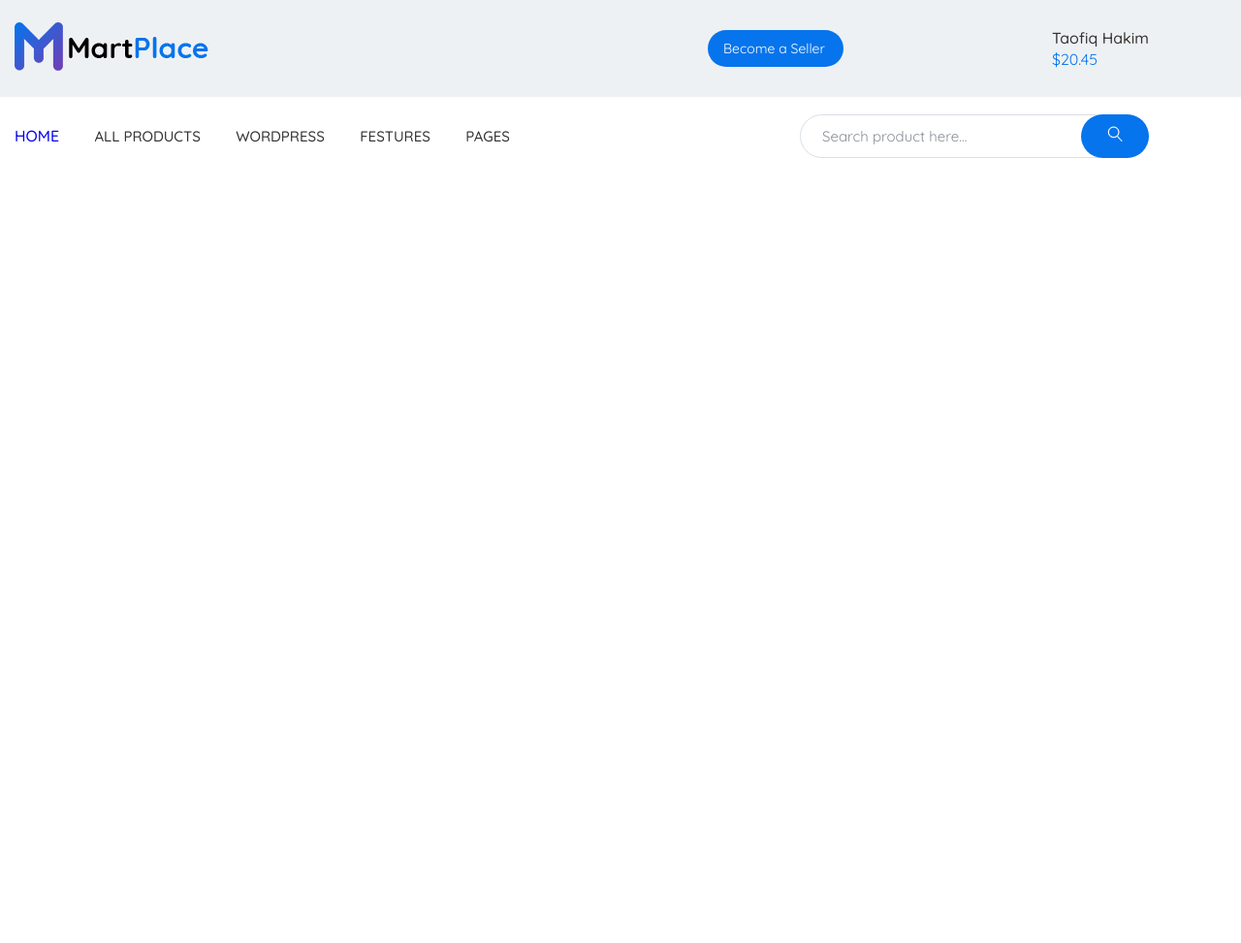
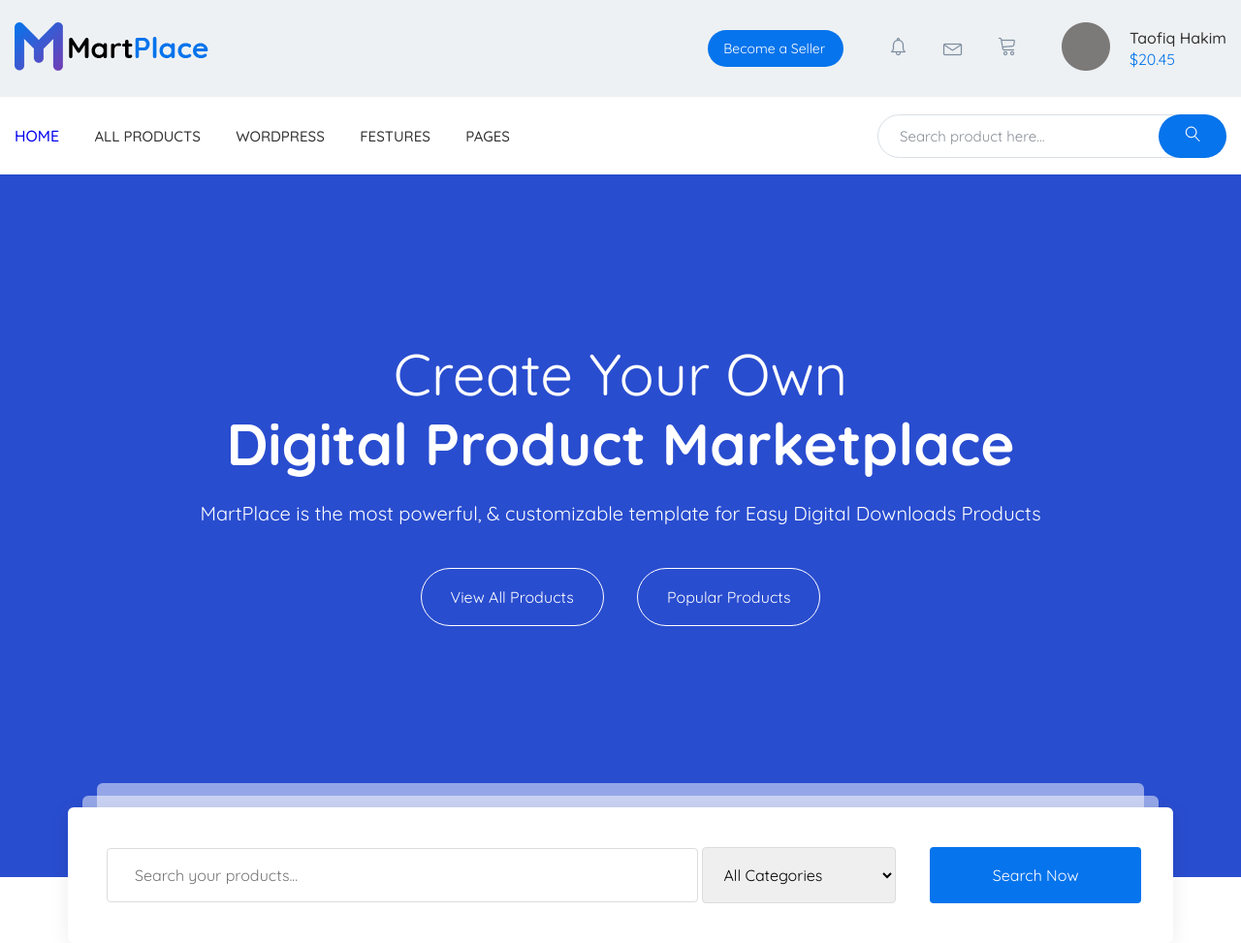
Before and after one commit to BogdanPesov/martplace, a website: page app/index.html in a window 1280 px wide. Shown: the whole page at 97% size. Before the commit the page ends 800 px from the top, so only its background shows below. Drawn offline with nearby package versions, Linux system fonts and the light colour scheme; files that its build step writes are made by us from their sources.

Commit message:
updated header

```diff
--- a/app/index.html
+++ b/app/index.html
@@ -11,17 +11,24 @@
 </head>
 
 <body>
-
+    <!-- header -->
     <header class="header">
         <div class="header__top">
             <div class="container">
                 <div class="header__top-inner">
                     <div class="header__logo">
-                        <a href="#"><img src="images/logo.png" alt=""></a>
+                        <a href="#"><img src="images/header/logo.png" alt=""></a>
                     </div>
-
                     <div class="header__content-link">
                         <a href="#">Become a Seller</a>
+                    </div>
+                    <div class="header__content-nots">
+                        <a href="#"><img src="images/header/alarm.png" alt=""></a>
+                        <a href="#"><img src="images/header/envelope.png" alt=""></a>
+                        <a href="#"><img src="images/header/cart.png" alt=""></a>
+                    </div>
+                    <div class="header__content-avatar">
+                        <a href="#"><img src="images/header/avatar.png" alt=""></a>
                     </div>
                     <div class="header__content-user">
                         Taofiq Hakim
@@ -74,7 +81,38 @@
             </div>
         </div>
     </header>
+    <!-- product -->
+    <section class="product">
+        <div class="container">
+            <div class="product__inner">
+                <div class="product__inner-title">
+                    Create Your Own
+                    <span>Digital Product Marketplace</span>
+                </div>
+                <div class="product__inner-text">
+                    MartPlace is the most powerful, & customizable template for Easy Digital Downloads Products
+                </div>
+                <div class="product__inner-link">
+                    <a href="#">View All Products</a>
+                    <a href="#">Popular Products</a>
+                </div>
+                <div class="product__inner-rectang1"></div>
+                <div class="product__inner-rectang2"></div>
+                <div class="product__inner-search">
+                    <form>
+                        <input type="text" placeholder="Search your products..." required>
+                        <select>
+                            <option value="all">All Categories</option>
+                            <option value="1">Categorie one</option>
+                            <option value="2">Categorie two</option>
+                        </select>
+                        <button type="submit">Search Now</button>
+                    </form>
 
+                </div>
+            </div>
+        </div>
+    </section>
 
     <script src="https://ajax.googleapis.com/ajax/libs/jquery/3.4.1/jquery.min.js"></script>
     <script src="js/libs.min.js"></script>
--- a/app/scss/_global.scss
+++ b/app/scss/_global.scss
@@ -26,6 +26,6 @@
 }
 
 .container {
-    max-width: 1200px;
+    min-width: 1200px;
     padding: 0px 15px;
 }
--- a/app/scss/style.scss
+++ b/app/scss/style.scss
@@ -15,7 +15,7 @@
         position: relative;
         width: 140px;
         margin-left: auto;
-            margin-right: 215px;
+        margin-right: 48px;
         background-color: $blue;
         border-radius: 25px;
         a {
@@ -26,6 +26,7 @@
     }
 
     .header__content-user {
+        margin-left: 20px;
         font-weight: 500;
         line-height: 22px;
         font-size: 16px;
@@ -34,6 +35,13 @@
             display: block;
             color: #0674ec;
             font-weight: 400;
+        }
+    }
+
+    .header__content-nots {
+        margin-right: 48px;
+        a+a {
+            margin-left: 32px;
         }
     }
 
@@ -90,3 +98,112 @@
             background-color: $blue;
         }
     }
+
+    .product {
+        background-color: #294dcf;
+    }
+
+    .product__inner {
+        position: relative;
+        min-height: 725px;
+        text-align: center;
+        color: #fff;
+        &-title {
+            padding-top: 170px;
+            font-size: 60px;
+            color: #fff;
+            line-height: 72px;
+            span {
+                display: block;
+                font-weight: 700;
+            }
+        }
+        &-text {
+            font-size: 20px;
+            line-height: 72px;
+        }
+        &-link {
+            padding-top: 20px;
+            font-size: 16px;
+            a {
+                border-radius: 31px;
+                border: 1px solid #fff;
+                padding: 20px 30px;
+                color: #fff;
+                &+a {
+                    margin-left: 30px;
+                }
+                &:hover {
+                    color: $blue;
+                    background-color: #fff;
+                    transition: all .6s;
+                }
+            }
+        }
+        &-rectang1 {
+            border-radius: 6px;
+            height: 37px;
+            max-width: 1080px;
+            background-color: rgba(255, 255, 255, 0.5);
+            position: absolute;
+            left: 0;
+            right: 0;
+            bottom: 60px;
+            margin: auto;
+        }
+        &-rectang2 {
+            border-radius: 6px;
+            height: 17px;
+            max-width: 1110px;
+            background-color: rgba(255, 255, 255, 0.5);
+            position: absolute;
+            left: 0;
+            right: 0;
+            bottom: 67px;
+            margin: auto;
+        }
+        &-search {
+            background-color: #fff;
+            max-width: 1140px;
+            width: 100%;
+            position: absolute;
+            bottom: -68px;
+            left: 0;
+            right: 0;
+            margin: auto;
+            height: 140px;
+            display: flex;
+            align-items: center;
+            box-shadow: 0px 4px 20px 0px rgba(0, 0, 0, 0.08);
+            border-radius: 6px;
+            input {
+                margin-left: 40px;
+                border: 1px solid #dcdcdc;
+                border-radius: 4px;
+                padding: 18px 265px 18px 28px;
+                width: 610px;
+                &:focus {
+                    outline: #898f96;
+                }
+            }
+            select {
+                padding: 17px;
+                width: 200px;
+                border: 1px solid #dcdcdc;
+                border-radius: 4px;
+                &:focus {
+                    outline: #898f96;
+                }
+            }
+            button {
+                border-radius: 4px;
+                margin-left: 30px;
+                border: none;
+                top: 20px;
+                right: 20px;
+                padding: 20px 65px;
+                background-color: $blue;
+                color: #fff;
+            }
+        }
+    }
```
Also changed, not shown: app/images/header/alarm.png (added), app/images/header/avatar.png (added), app/images/header/cart.png (added), app/images/header/envelope.png (added), app/images/header/logo.png (renamed from app/images/logo.png). Lines whose indentation alone changed are shown as unchanged.
